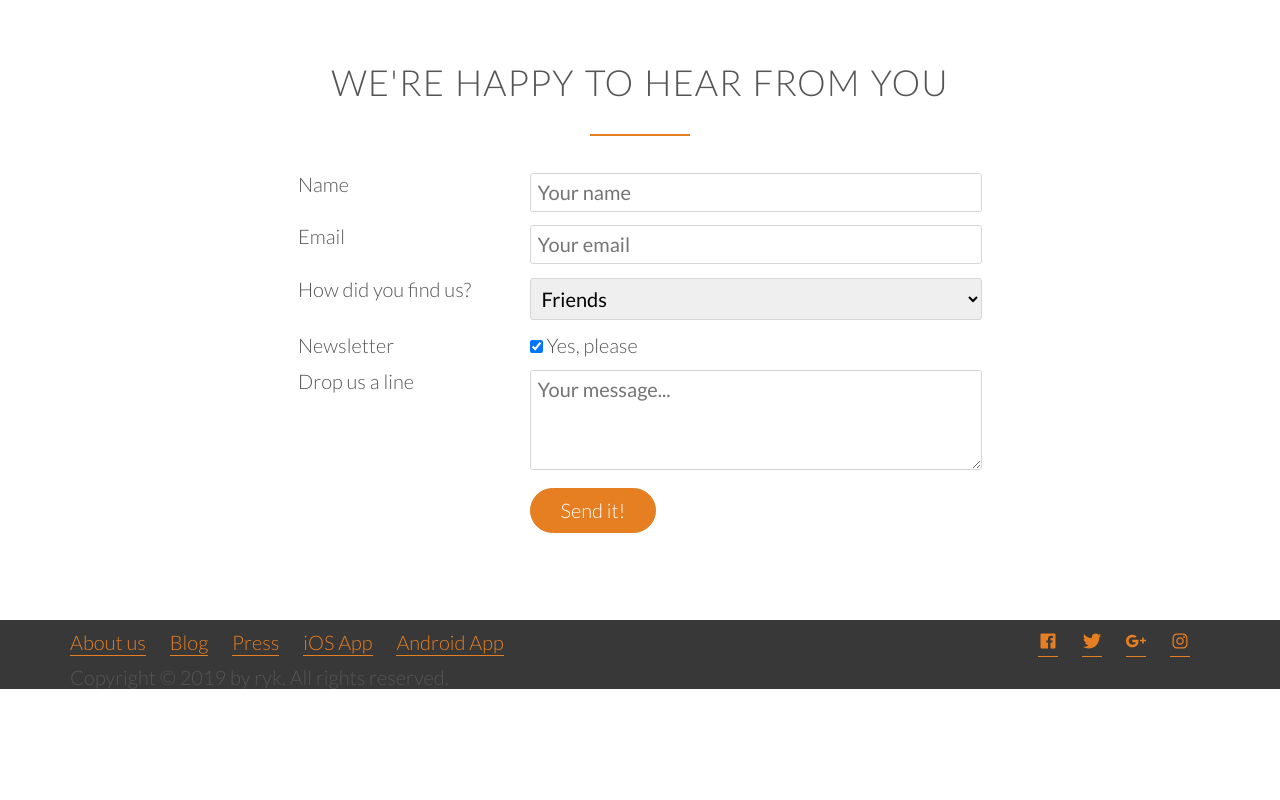
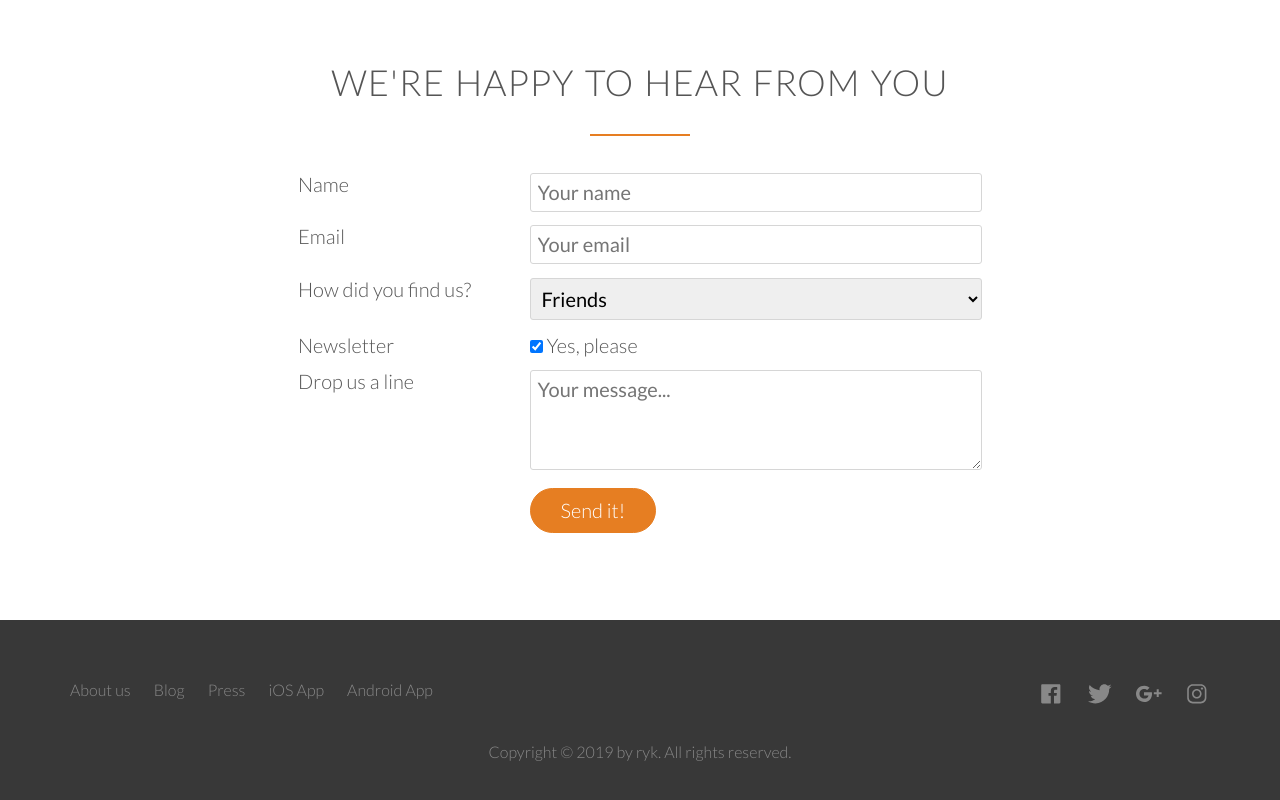
Before and after one commit to imrobinkim/food-subscription-css, a plain HTML site: page index.html in a window 1280 px wide. Shown: the part 4589-5389 px from the top of the page. Before the commit the page ends 5278 px from the top, so only its background shows below. Drawn offline with nearby package versions, Linux system fonts and the light colour scheme.

Commit message:
Finish building out footer

```diff
--- a/index.html
+++ b/index.html
@@ -383,10 +383,10 @@
                 </div>
                 <div class="col span-1-of-2">
                     <ul class="social-icons">
-                        <li><a href="#"><ion-icon name="logo-facebook"></ion-icon></a></li>
-                        <li><a href="#"><ion-icon name="logo-twitter"></ion-icon></a></li>
-                        <li><a href="#"><ion-icon name="logo-googleplus"></ion-icon></a></li>
-                        <li><a href="#"><ion-icon name="logo-instagram"></ion-icon></a></li>
+                        <li><a href="#"><ion-icon class="logo-facebook" name="logo-facebook"></ion-icon></a></li>
+                        <li><a href="#"><ion-icon class="logo-twitter" name="logo-twitter"></ion-icon></a></li>
+                        <li><a href="#"><ion-icon class="logo-googleplus" name="logo-googleplus"></ion-icon></a></li>
+                        <li><a href="#"><ion-icon class="logo-instagram" name="logo-instagram"></ion-icon></a></li>
                     </ul>
                 </div>
             </div>
--- a/resources/css/style.css
+++ b/resources/css/style.css
@@ -528,6 +528,8 @@ input[type="checkbox"] {
 /* ----------------------------------------- */
 footer {
     background-color: #383838;
+    padding: 50px;
+    font-size: 80%;
 }
 
 .footer-nav {
@@ -545,3 +547,59 @@ footer {
     display: inline-block;
     margin-right: 20px;
 }
+
+.footer-nav li:last-child,
+.social-icons li:last-child {
+    margin: 0;
+}
+
+.footer-nav li a:link,
+.footer-nav li a:visited,
+.social-icons li a:link,
+.social-icons li a:visited {
+    text-decoration: none;
+/*    border 0 because previously put underline on links*/
+    border: 0;
+    color: #888;
+/*    "transition for color property for 0.2 second interval"*/
+    transition: color 0.2s;
+}
+
+.footer-nav li a:hover,
+.footer-nav li a:active {
+    color: #ddd;
+}
+
+.social-icons li a:link,
+.social-icon li a:visited {
+    font-size: 160%;
+}
+
+.logo-facebook,
+.logo-twitter,
+.logo-googleplus,
+.logo-instagram {
+    transition: color 0.2s;
+}
+
+.logo-facebook:hover {
+    color: #3b5998
+}
+
+.logo-twitter:hover {
+    color: #00aced
+}
+
+.logo-googleplus:hover {
+    color: #dd4b39
+}
+
+.logo-instagram:hover {
+    color: #517fa4
+}
+
+footer p {
+    color: #888;
+    text-align: center;
+    margin-top: 20px;
+}
```
